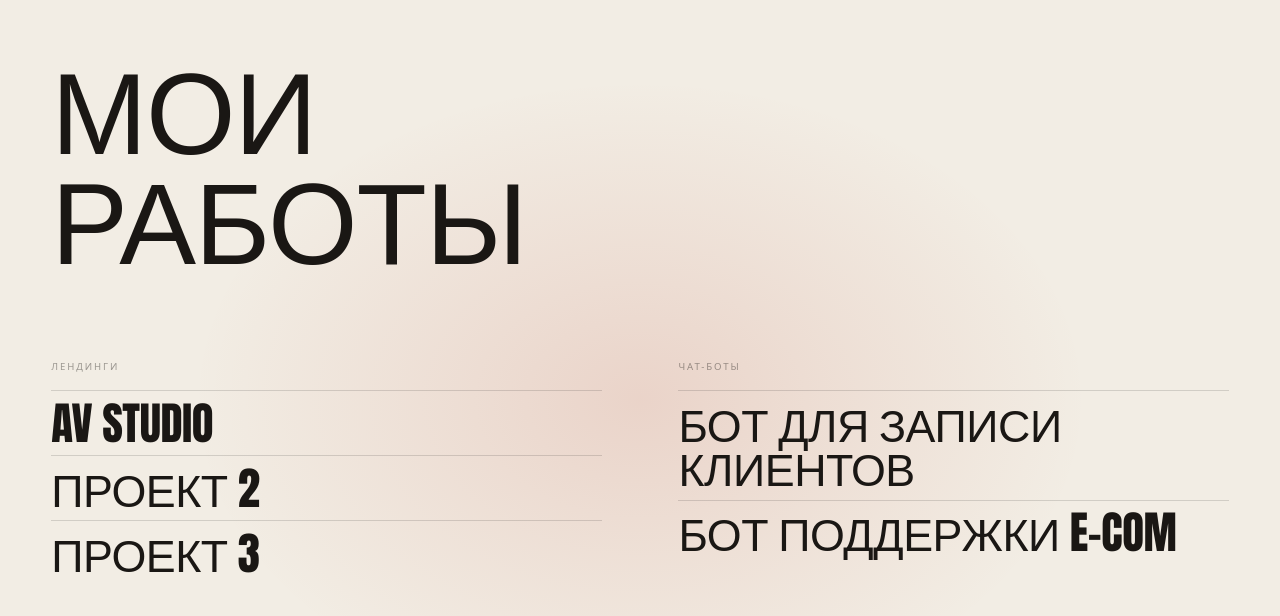
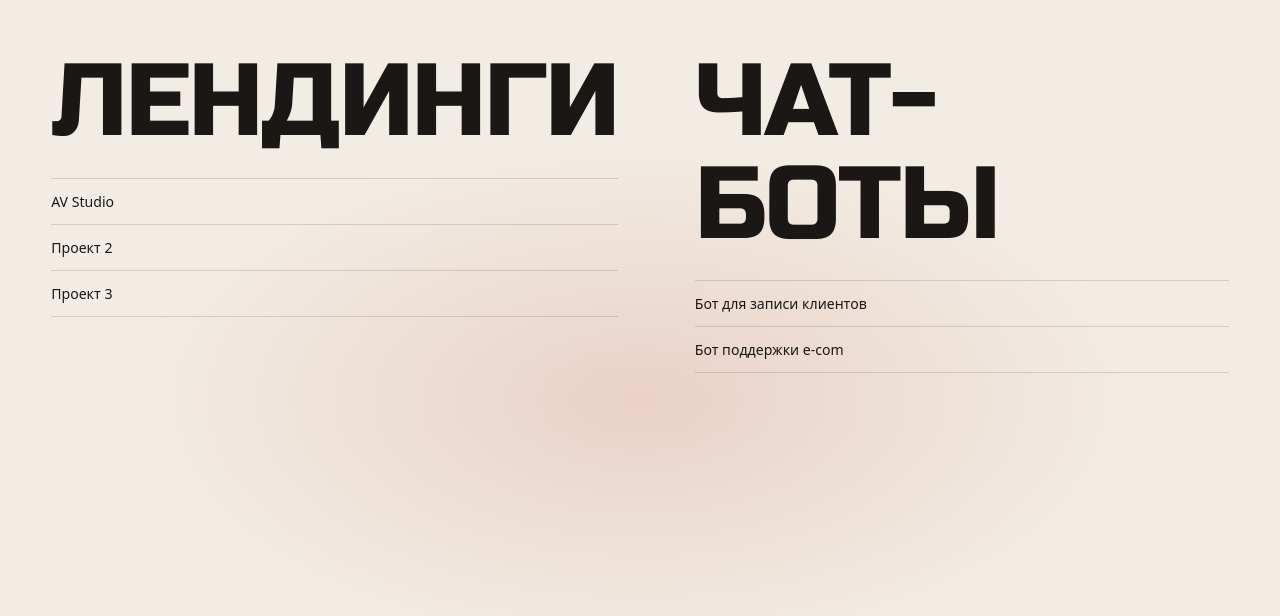
Before and after one commit to sashavee/av-studio, a Next.js app: page /portfolio in a window 1280 px wide. Shown: the top 616 px of the page. Built offline with nearby package versions, Linux system fonts and the light colour scheme.

Commit message:
Fix portfolio: Russo One font (Cyrillic), tall gradient spot, section headings

```diff
--- a/app/portfolio/page.tsx
+++ b/app/portfolio/page.tsx
@@ -30,12 +30,13 @@ export default function Portfolio() {
     return () => el.removeEventListener("mousemove", move);
   }, []);
 
-  const bg = `radial-gradient(ellipse 35% 40% at ${mouse.x}% ${mouse.y}%, rgba(180,40,20,0.13) 0%, transparent 100%), #f2ede4`;
+  // tall ellipse: 40% wide, 33% tall (= 1/3 screen height)
+  const bg = `radial-gradient(ellipse 40% 33% at ${mouse.x}% ${mouse.y}%, rgba(180,40,20,0.14) 0%, transparent 100%), #f2ede4`;
 
   return (
     <>
       <style>{`
-        @import url('https://fonts.googleapis.com/css2?family=Anton&display=swap');
+        @import url('https://fonts.googleapis.com/css2?family=Russo+One&display=swap');
         * { box-sizing: border-box; margin: 0; padding: 0; }
         html, body { height: 100%; background: #f2ede4; }
         a { text-decoration: none; }
@@ -50,20 +51,6 @@ export default function Portfolio() {
           padding: "clamp(2rem, 4vw, 4rem)",
         }}
       >
-        {/* Big heading */}
-        <h1 style={{
-          fontFamily: "'Anton', sans-serif",
-          fontSize: "clamp(3.5rem, 9vw, 10rem)",
-          fontWeight: 400,
-          letterSpacing: "-0.01em",
-          lineHeight: 0.95,
-          color: "#1a1714",
-          textTransform: "uppercase",
-          marginBottom: "clamp(3rem, 7vw, 7rem)",
-        }}>
-          МОИ<br />РАБОТЫ
-        </h1>
-
         {/* Two columns */}
         <div style={{
           display: "grid",
@@ -74,7 +61,7 @@ export default function Portfolio() {
 
           {/* Лендинги */}
           <div>
-            <p style={categoryLabel}>Лендинги</p>
+            <h2 style={sectionHeading}>Лендинги</h2>
             <div>
               {landings.map((l, i) => (
                 <a
@@ -83,18 +70,19 @@ export default function Portfolio() {
                   target="_blank"
                   rel="noopener noreferrer"
                   style={itemStyle}
-                  onMouseEnter={e => { (e.currentTarget as HTMLAnchorElement).style.color = "rgba(26,23,20,0.35)"; }}
+                  onMouseEnter={e => { (e.currentTarget as HTMLAnchorElement).style.color = "rgba(26,23,20,0.3)"; }}
                   onMouseLeave={e => { (e.currentTarget as HTMLAnchorElement).style.color = "#1a1714"; }}
                 >
                   {l.title}
                 </a>
               ))}
+              <div style={{ borderTop: "1px solid rgba(26,23,20,0.15)" }} />
             </div>
           </div>
 
           {/* Чат-боты */}
           <div>
-            <p style={categoryLabel}>Чат-боты</p>
+            <h2 style={sectionHeading}>Чат-боты</h2>
             <div>
               {bots.map((b, i) => (
                 <a
@@ -103,12 +91,13 @@ export default function Portfolio() {
                   target="_blank"
                   rel="noopener noreferrer"
                   style={itemStyle}
-                  onMouseEnter={e => { (e.currentTarget as HTMLAnchorElement).style.color = "rgba(26,23,20,0.35)"; }}
+                  onMouseEnter={e => { (e.currentTarget as HTMLAnchorElement).style.color = "rgba(26,23,20,0.3)"; }}
                   onMouseLeave={e => { (e.currentTarget as HTMLAnchorElement).style.color = "#1a1714"; }}
                 >
                   {b.title}
                 </a>
               ))}
+              <div style={{ borderTop: "1px solid rgba(26,23,20,0.15)" }} />
             </div>
           </div>
 
@@ -118,25 +107,24 @@ export default function Portfolio() {
   );
 }
 
-const categoryLabel: React.CSSProperties = {
-  fontFamily: "system-ui, sans-serif",
-  fontSize: "0.6rem",
-  letterSpacing: "0.2em",
+const sectionHeading: React.CSSProperties = {
+  fontFamily: "'Russo One', sans-serif",
+  fontSize: "clamp(3rem, 8vw, 9rem)",
+  fontWeight: 400,
+  letterSpacing: "-0.02em",
+  lineHeight: 1,
+  color: "#1a1714",
   textTransform: "uppercase",
-  color: "rgba(26,23,20,0.4)",
-  marginBottom: "1rem",
+  marginBottom: "1.5rem",
 };
 
 const itemStyle: React.CSSProperties = {
   display: "block",
-  fontFamily: "'Anton', sans-serif",
-  fontSize: "clamp(1.5rem, 3.5vw, 4rem)",
+  fontFamily: "system-ui, sans-serif",
+  fontSize: "clamp(0.85rem, 1.1vw, 1rem)",
   fontWeight: 400,
-  letterSpacing: "-0.01em",
-  lineHeight: 1,
   color: "#1a1714",
-  textTransform: "uppercase",
-  padding: "0.6rem 0",
+  padding: "0.75rem 0",
   borderTop: "1px solid rgba(26,23,20,0.15)",
   transition: "color 0.15s",
 };
```
